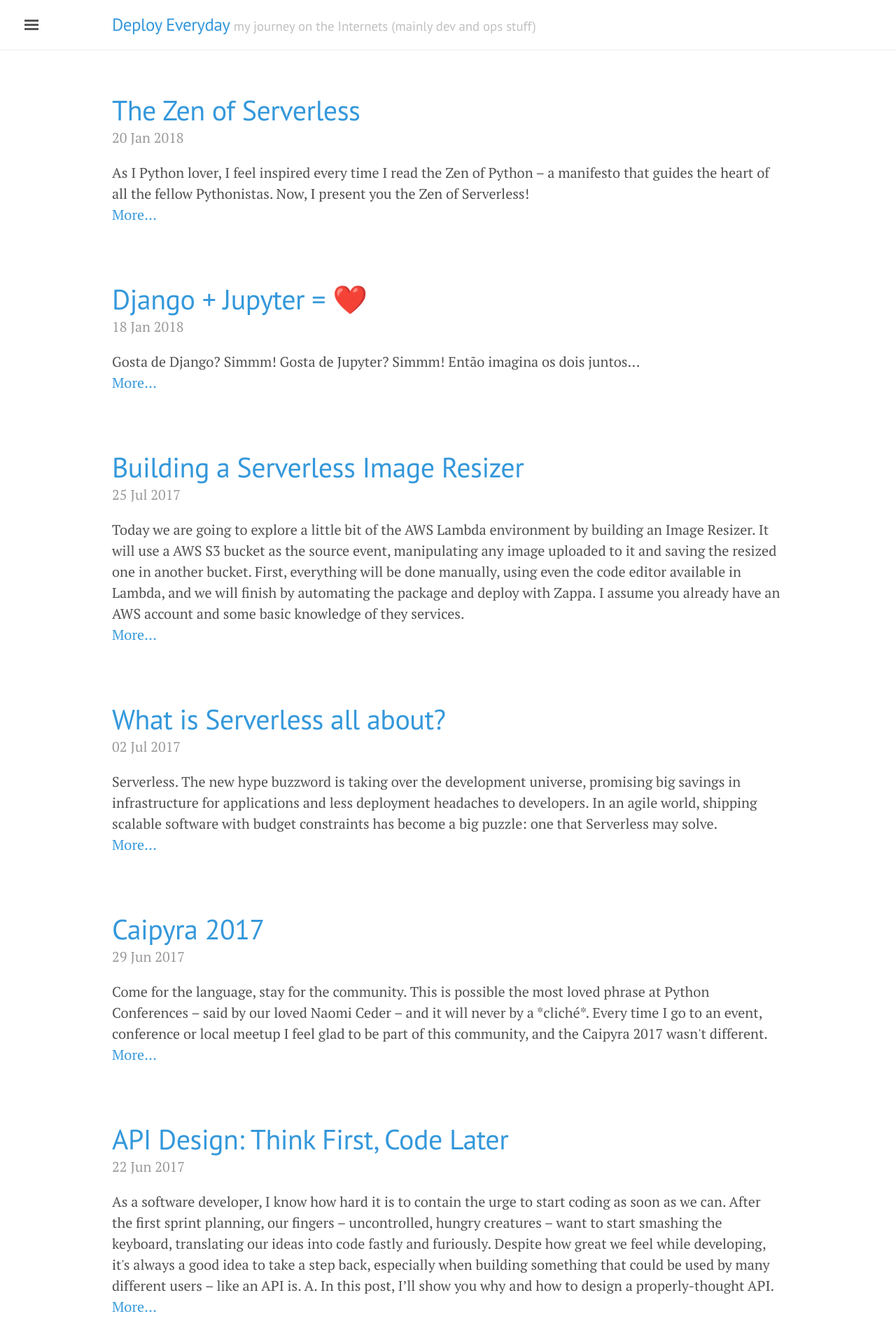
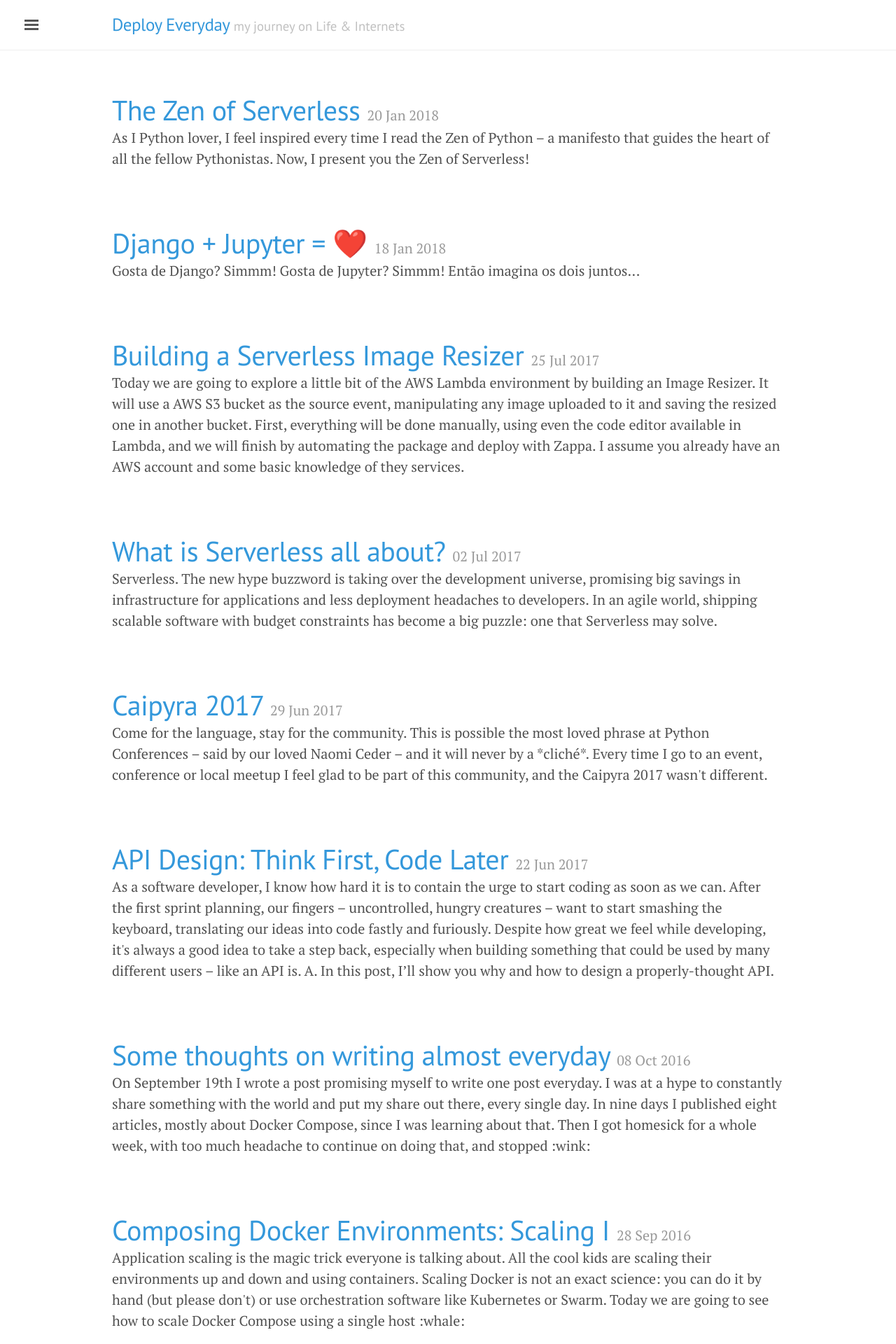
Before and after one commit to jonatasbaldin/jonatasbaldin.github.io, a Jekyll site: the page built from index.html, in a window 1280 px wide. Shown: the top 1920 px of the page at 70% size. Built offline with Jekyll 4.4.1, drawn with Linux system fonts in a browser that asks for light colours; nearby versions of some CDN libraries; the list of posts is cut into pages by our own code; some of the changed text lies outside the part shown.

Commit message:
Some CSS, description changes

```diff
--- a/_config.yml
+++ b/_config.yml
@@ -1,7 +1,7 @@
 # Setup
 title:               Deploy Everyday
-tagline:             'my journey on the Internets (mainly dev and ops stuff)'
-description:         "Hi, you've just entered in my cool vortex. Here I talk about my computer adventures. I sometimes have a life, so you may read about it. You can yell at me clicking in the icons below."
+tagline:             'my journey on Life & Internets'
+description:         "Hi, I'm Jojo. I travel and I do Internet stuff. Here I talk about my life and computer adventures. You can yell at me clicking in the icons below."
 url:                 http://deployeveryday.com
 baseurl:             ''
 paginate:            10
--- a/index.html
+++ b/index.html
@@ -7,16 +7,13 @@
   {% for post in paginator.posts %}
   <div class="post">
     <h1 class="post-title">
-      <a href="{{ site.baseurl }}{{ post.url }}">
-        {{ post.title }}
-      </a>
+      <a href="{{ site.baseurl }}{{ post.url }}">{{ post.title }}</a>
     </h1>
 
     <span class="post-date">{{ post.date | date_to_string }}</span>
 
-    {{ post.description }}
+    <p>{{ post.description }}</p>
 
-    <p><a href="{{ post.url}}">More...</a></p>
   </div>
   {% endfor %}
 </div>
--- a/public/css/lanyon.css
+++ b/public/css/lanyon.css
@@ -168,6 +168,7 @@
 }
 .sidebar div:first-child {
   padding-bottom: 0;
+  text-align: center;
 }
 .sidebar-item {
   padding: 1rem;
@@ -176,6 +177,10 @@
   color: #fff;
 }
 .sidebar-item p:last-child {
+  margin-bottom: 0;
+}
+.sidebar-item img {
+  border-radius: 125px;
   margin-bottom: 0;
 }
 
@@ -323,6 +328,7 @@
 .post-title,
 .post-title a {
   color: #303030;
+  display: inline;
 }
 .page-title,
 .post-title {
@@ -335,6 +341,7 @@
   margin-top: -.5rem;
   margin-bottom: 1rem;
   color: #9a9a9a;
+  display: inline;
 }
 
 /* Related posts */
```
Also changed, not shown: img/jojo-corn.jpg (added).
